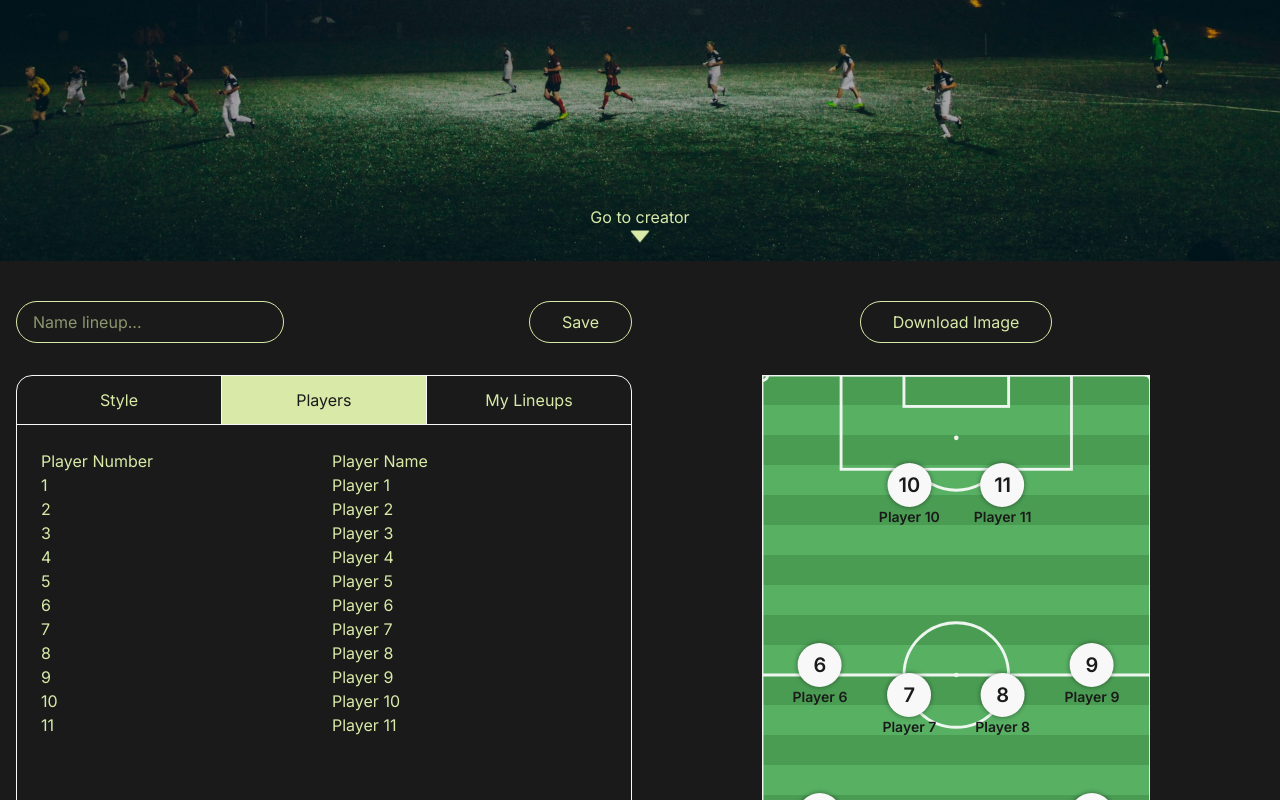
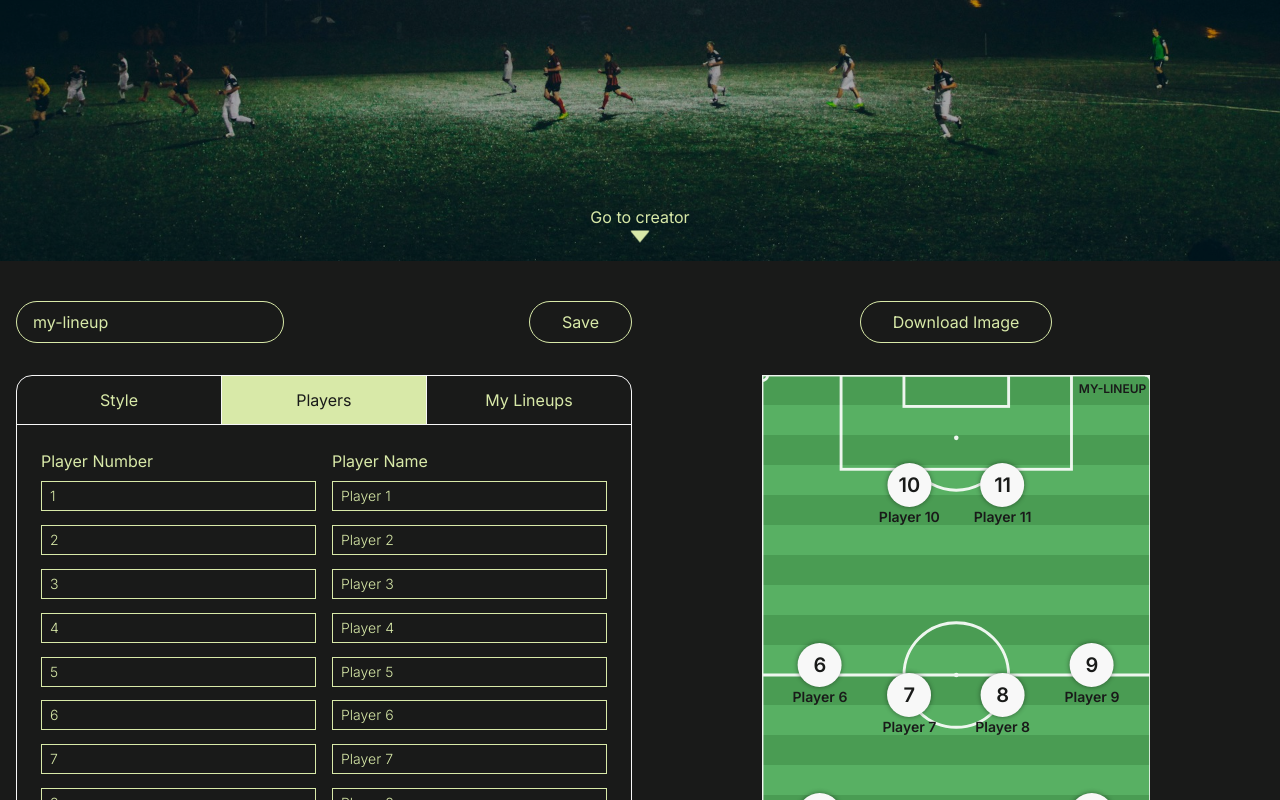
Before and after one commit to JakubMotyl/tactic-board, a Next.js app: page / in a window 1280 px wide. Both pictures are taken after a click on the button "Players". Shown: the part 539-1339 px from the top of the page. Built offline with nearby package versions, Linux system fonts and the light colour scheme.

Commit message:
finish creator section with a download image functionality

```diff
--- a/app/globals.css
+++ b/app/globals.css
@@ -74,7 +74,7 @@ body {
     @apply flex w-full justify-center cursor-pointer hover:bg-cream hover:text-bg active:bg-cream active:text-bg duration-400 py-3;
   }
   .players-input {
-    @apply w-1/2 py-1 px-5 border-none outline-cream;
+    @apply w-full py-1 pl-2 text-sm font-light border border-cream outline-none focus:border-2;
   }
   .sign-btn {
     @apply px-4 py-1 2xl:text-lg md:text-base text-sm cursor-pointer rounded-4xl duration-200 font-medium;
--- a/components/sections/Creator/Board/Board.tsx
+++ b/components/sections/Creator/Board/Board.tsx
@@ -1,17 +1,34 @@
 import { boardColors } from "@/data/board/board";
-import { ValuesProps } from "../Creator";
+import { RefObject } from "react";
 import type { Player } from "@/data/menu/players";
 
 interface BoardProps {
   pitchStyle: string | number;
   players: Player[];
+  imageRef: RefObject<HTMLDivElement | null>;
+  lineupName: string;
 }
 
-export default function Board({ pitchStyle, players }: BoardProps) {
+export default function Board({
+  pitchStyle,
+  players,
+  imageRef,
+  lineupName,
+}: BoardProps) {
   const currentStyle = pitchStyle as keyof typeof boardColors;
   return (
     <div className="md:w-1/2 w-full flex items-center  justify-center">
-      <div className="h-[75dvh] relative aspect-68/105 overflow-hidden">
+      <div
+        ref={imageRef}
+        className="h-[75dvh] relative aspect-68/105 overflow-hidden"
+      >
+        {/* Lineup Name */}
+        <div className="absolute top-0 right-1 text-bg">
+          <span className="text-xs text-bg font-semibold uppercase">
+            {lineupName}
+          </span>
+        </div>
+
         {/* FOOTBALL PITCH SVG */}
         <svg viewBox="0 0 68 105" className="w-full h-full overflow-hidden">
           <defs>
--- a/components/sections/Creator/Creator.tsx
+++ b/components/sections/Creator/Creator.tsx
@@ -1,14 +1,17 @@
 "use client";
 import Menu from "./Menu/Menu";
 import Board from "./Board/Board";
-import { useState } from "react";
+import { useRef, useState } from "react";
 import { getInitialPlayers } from "@/data/menu/players";
 import type { Player } from "@/data/menu/players";
+import { toPng } from "html-to-image";
 
 export type ValuesProps = Record<string, string | number>;
 
 export default function Creator() {
   const [players, setPlayers] = useState<Player[]>(getInitialPlayers("4-4-2"));
+  const imageRef = useRef<HTMLDivElement>(null);
+  const [lineupName, setLineupName] = useState("my-lineup");
 
   const [values, setValues] = useState<ValuesProps>({
     pitchStyle: "striped-green",
@@ -27,6 +30,27 @@ export default function Creator() {
     }
   };
 
+  const handleDownload = async () => {
+    if (!imageRef.current) return;
+
+    try {
+      const dataUrl = await toPng(imageRef.current, {
+        quality: 1.0,
+        pixelRatio: 2,
+      });
+      const link = document.createElement("a");
+      if (!lineupName) {
+        alert("Please enter a lineup name before downloading.");
+        return;
+      }
+      link.download = `${lineupName}.png`;
+      link.href = dataUrl;
+      link.click();
+    } catch (error) {
+      console.error(error);
+    }
+  };
+
   return (
     <section
       id="creator"
@@ -36,13 +60,20 @@ export default function Creator() {
         <div className="w-full flex items-center justify-between">
           <input
             type="text"
+            value={lineupName}
+            onChange={(e) => {
+              if (e.target.value.length > 18) return;
+              setLineupName(e.target.value);
+            }}
             placeholder="Name lineup..."
             className="outline-none text-cream placeholder:text-cream/60 border border-cream px-4 py-2 rounded-4xl"
           />
           <button className="creator-btn">Save</button>
         </div>
         <div className="flex items-center justify-center w-full">
-          <button className="creator-btn">Download Image</button>
+          <button className="creator-btn" onClick={() => handleDownload()}>
+            Download Image
+          </button>
         </div>
       </div>
       <div className="w-full flex md:flex-row flex-col items-center justify-between gap-4">
@@ -53,7 +84,12 @@ export default function Creator() {
           setValues={setValues}
           handleChange={handleChange}
         />
-        <Board pitchStyle={values["pitchStyle"]} players={players} />
+        <Board
+          pitchStyle={values["pitchStyle"]}
+          players={players}
+          imageRef={imageRef}
+          lineupName={lineupName}
+        />
       </div>
     </section>
   );
--- a/components/sections/Creator/Menu/MyLineups/MyLineups.tsx
+++ b/components/sections/Creator/Menu/MyLineups/MyLineups.tsx
@@ -1,5 +1,14 @@
 import React from "react";
 
 export default function MyLineups() {
-  return <div>MyLineups</div>;
+  return (
+    <div className="w-full h-full flex items-center justify-center">
+      <div className="flex flex-col gap-4 items-center text-center">
+        <p className="md:text-xl text-lg font-light">
+          This section is currently under development.
+        </p>
+        <p className="md:text-2xl text-xl font-bold">Check back soon!</p>
+      </div>
+    </div>
+  );
 }
--- a/components/sections/Creator/Menu/Players/Players.tsx
+++ b/components/sections/Creator/Menu/Players/Players.tsx
@@ -6,6 +6,7 @@ interface PlayersProps {
 }
 
 export default function Players({ players, setPlayers }: PlayersProps) {
+  // Change player data function
   const handleChangePlayerData = (
     id: number,
     cat: "name" | "numb",
@@ -22,37 +23,52 @@ export default function Players({ players, setPlayers }: PlayersProps) {
 
   return (
     <div className="flex-1 flex gap-4 justify-between">
-      <div className="w-full">
-        <p>Player Number</p>
-        <div>
+      <div className="w-full flex flex-col gap-2">
+        <p className="">Player Number</p>
+        <div className="h-full flex flex-col justify-between">
           {players.map((player) => (
             <div key={player.id}>
               <input
-                type="number"
-                min={1}
-                max={99}
-                maxLength={2}
-                value={player.numb}
-                onChange={(e) =>
-                  handleChangePlayerData(player.id, "numb", e.target.value)
-                }
-                className="w-full"
+                type="text"
+                value={player.numb === 0 ? "" : player.numb}
+                onChange={(e) => {
+                  const value = e.target.value;
+                  if (value === "") {
+                    handleChangePlayerData(player.id, "numb", value);
+                    return;
+                  }
+                  if (!/^\d+$/.test(value)) return;
+                  if (value.length > 2) return;
+                  if (Number(value) > 99) return;
+
+                  handleChangePlayerData(player.id, "numb", value);
+                }}
+                className="players-input"
               />
             </div>
           ))}
         </div>
       </div>
-      <div className="w-full">
+      <div className="w-full flex flex-col gap-2">
         <p>Player Name</p>
-        <div>
+        <div className="h-full flex flex-col justify-between">
           {players.map((player) => (
             <div key={player.id}>
               <input
                 type="text"
                 value={player.name}
-                onChange={(e) =>
-                  handleChangePlayerData(player.id, "name", e.target.value)
-                }
+                onChange={(e) => {
+                  const value = e.target.value;
+                  if (value === "") {
+                    handleChangePlayerData(player.id, "name", value);
+                    return;
+                  }
+                  if (!/^[a-zA-ZąćęłńóśźżĄĆĘŁŃÓŚŹŻ.\s]+$/.test(value)) return;
+                  if (value.length > 12) return;
+
+                  handleChangePlayerData(player.id, "name", value);
+                }}
+                className="players-input"
               />
             </div>
           ))}
--- a/data/menu/players.ts
+++ b/data/menu/players.ts
@@ -37,14 +37,14 @@ const FORMATIONS: Record<string, { x: number; y: number }[]> = {
   ],
   "3-5-2": [
     { x: 50, y: 92 },
-    { x: 25, y: 80 },
-    { x: 50, y: 82 },
-    { x: 75, y: 80 },
-    { x: 10, y: 55 },
-    { x: 35, y: 65 },
-    { x: 50, y: 60 },
-    { x: 65, y: 65 },
-    { x: 90, y: 55 },
+    { x: 25, y: 75 },
+    { x: 50, y: 77 },
+    { x: 75, y: 75 },
+    { x: 10, y: 45 },
+    { x: 33, y: 60 },
+    { x: 50, y: 50 },
+    { x: 67, y: 60 },
+    { x: 90, y: 45 },
     { x: 35, y: 20 },
     { x: 65, y: 20 },
   ],
@@ -55,9 +55,9 @@ const FORMATIONS: Record<string, { x: number; y: number }[]> = {
     { x: 62, y: 80 },
     { x: 85, y: 75 },
     { x: 15, y: 45 },
-    { x: 30, y: 60 },
+    { x: 25, y: 60 },
     { x: 50, y: 65 },
-    { x: 70, y: 60 },
+    { x: 75, y: 60 },
     { x: 85, y: 45 },
     { x: 50, y: 25 },
   ],
--- a/package.json
+++ b/package.json
@@ -9,6 +9,7 @@
     "lint": "eslint"
   },
   "dependencies": {
+    "html-to-image": "^1.11.13",
     "next": "16.0.10",
     "postcss": "^8.5.6",
     "react": "19.2.1",
```
Also changed, not shown: 1 other file (tests, documents, lock files or other folders).
